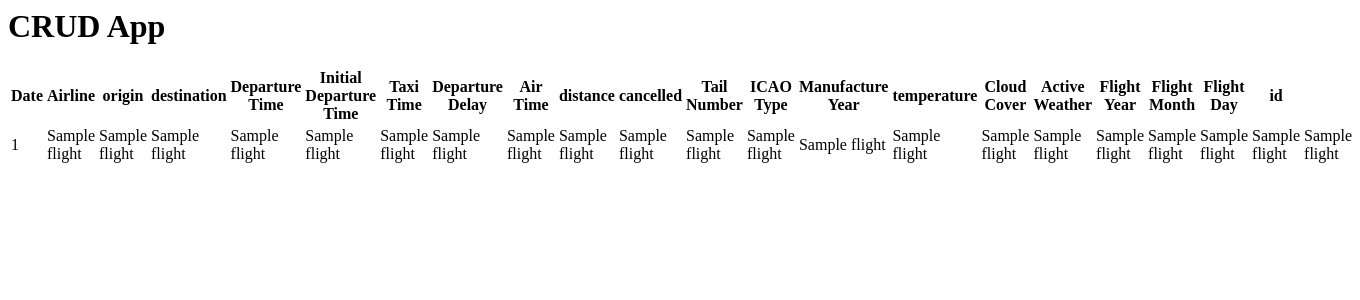
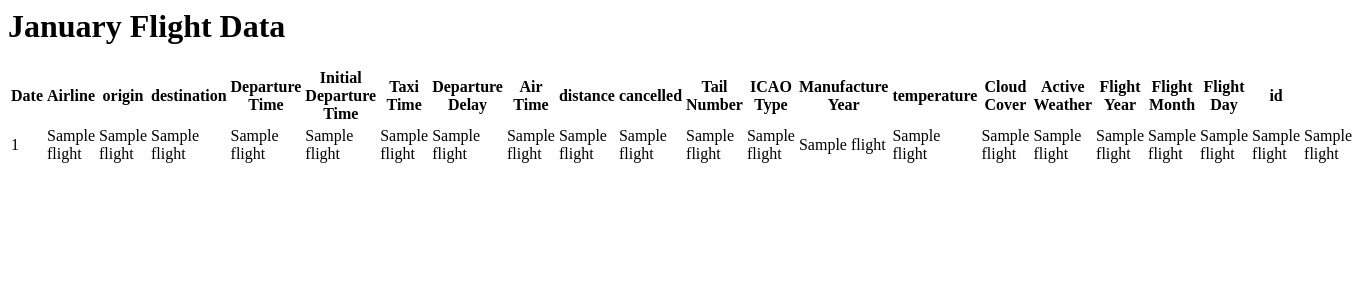
Before and after one commit to Duffye23/Flight_Delay_Visualization, a Flask app: page / in a window 1360 px wide. Shown: the top 300 px of the page. Run offline with Flask 3, Linux system fonts and the light colour scheme; a database or web service that is not in the repository returns one stand-in record (values such as "Sample title"); some libraries are stand-ins or nearby versions.

Commit message:
html changes

```diff
--- a/Templates/index.html
+++ b/Templates/index.html
@@ -3,7 +3,7 @@
     <title>January Flight Data</title>
   </head>
   <body>
-    <h1>CRUD App</h1>
+    <h1>January Flight Data </h1>
     <table>
       <thead>
         <tr>
```
